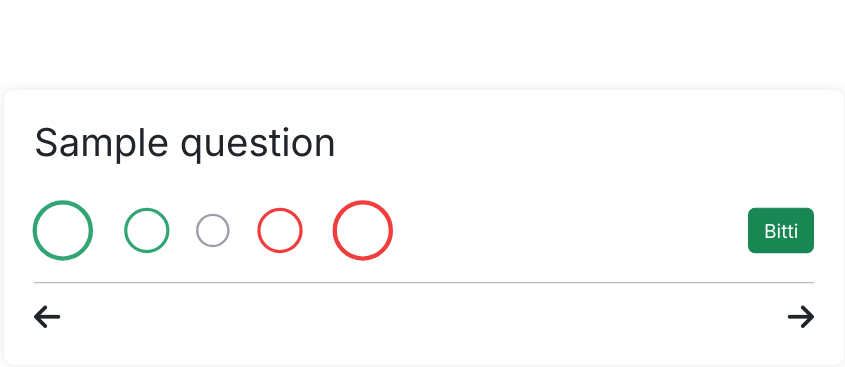
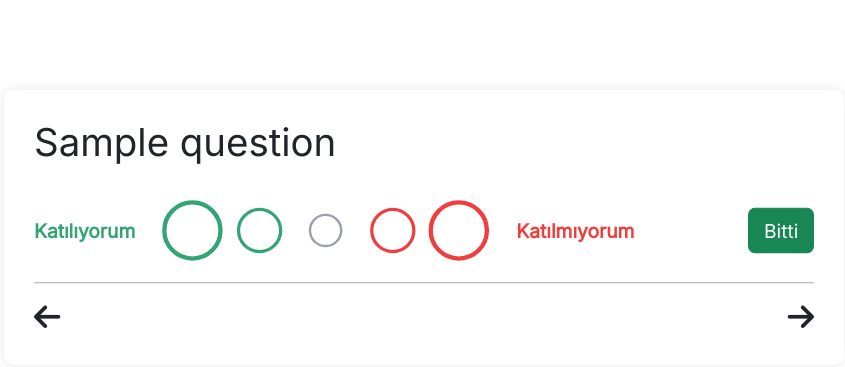
Before and after one commit to DrShahinstein/voltran-survey-app, a Django app: page /question/1/ in a window 1280 px wide. Shown: the part 172-539 px from the top of the page, without its empty margins (216-1061 px from the left). Run offline with Django 5.2, Linux system fonts and the light colour scheme; tables that the repository leaves empty hold one stand-in row (values such as "Sample post"); some libraries are stand-ins or nearby versions.

Commit message:
Annotate informative labels for correlation

```diff
--- a/core/templates/questions.html
+++ b/core/templates/questions.html
@@ -16,12 +16,18 @@
 
     <div class="inner-form">
       <div class="radio-span-container">
+        <span class="radio-annotation" id="radio-annotation-agree">
+          Katılıyorum
+        </span>
         {% for i, radio_type in scale_order %}
         <span
           class="radio-span radio-{{ radio_type }} scale-{{ i }} radio-{{ forloop.counter0 }}"
         >
         </span>
         {% endfor %}
+        <span class="radio-annotation" id="radio-annotation-disagree">
+          Katılmıyorum
+        </span>
       </div>
       <button class="radio-submit-btn btn btn-success" type="submit">
         Bitti
```
